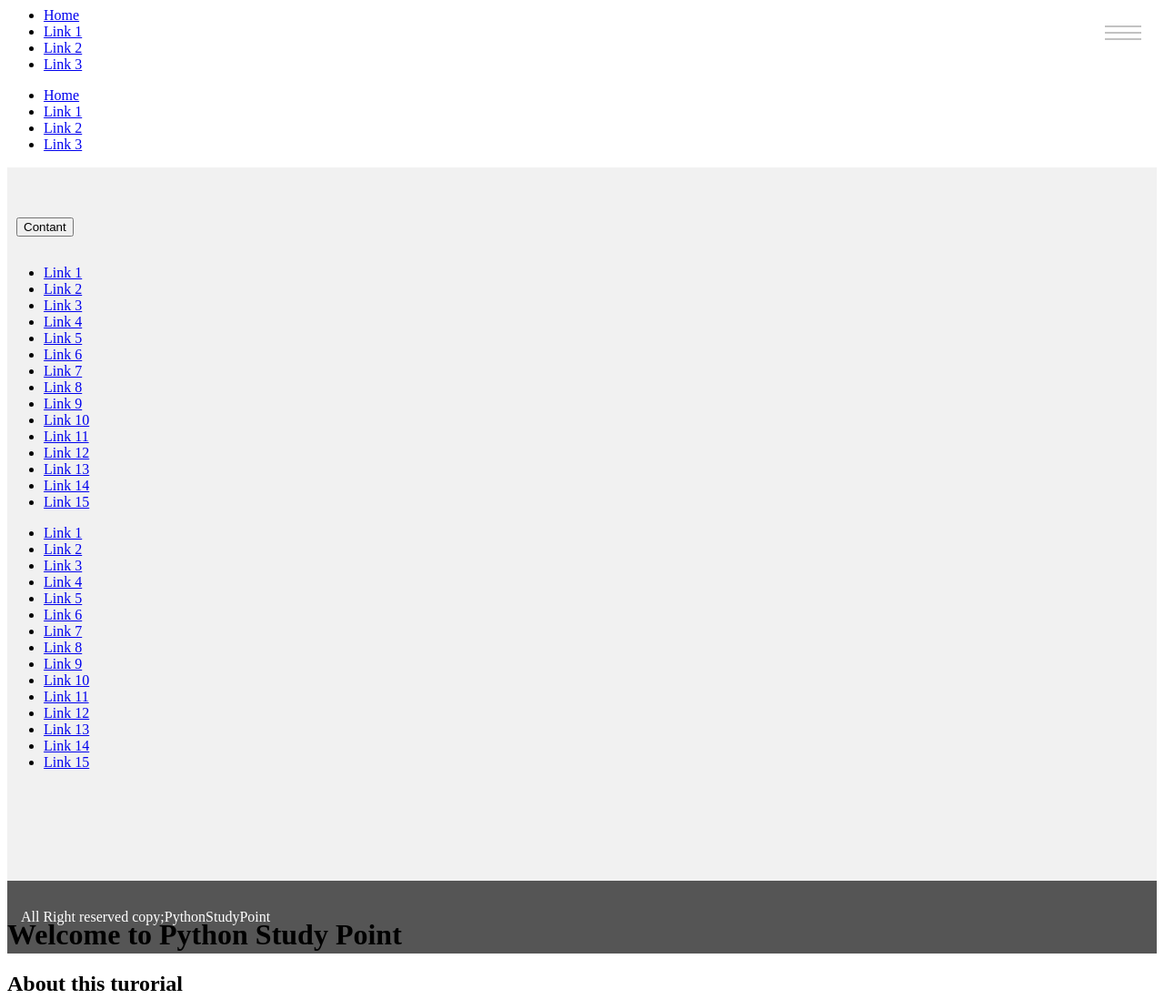
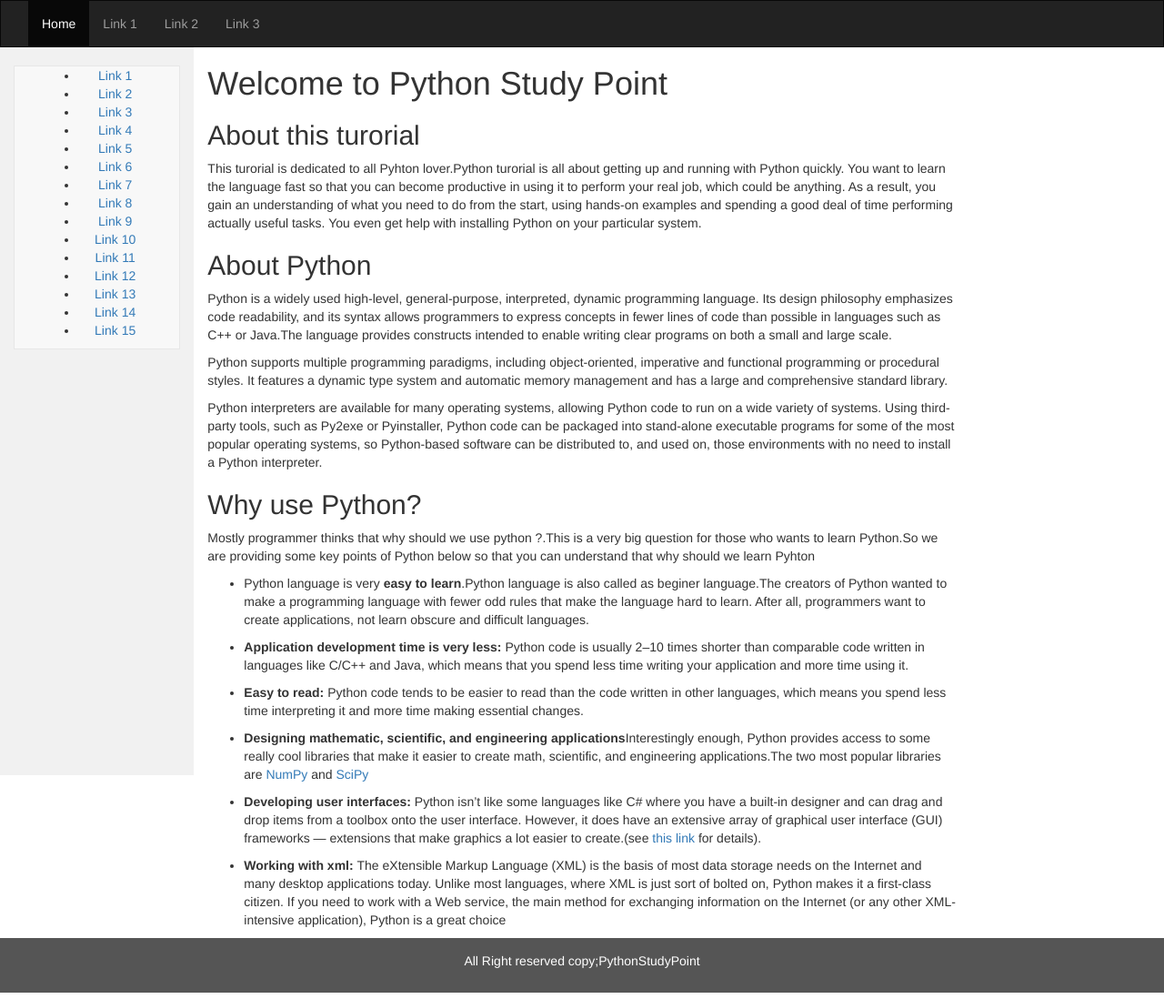
Before and after one commit to guaravroy/pythonstudy, a plain HTML site: page index.html in a window 1280 px wide. Shown: the top 1098 px of the page at 91% size. Drawn offline with nearby package versions, Linux system fonts and the light colour scheme.

Commit message:
Update index.html

```diff
--- a/index.html
+++ b/index.html
@@ -8,7 +8,7 @@
 <script
 	src="https://ajax.googleapis.com/ajax/libs/jquery/3.1.1/jquery.min.js"></script>
 <script src="bootstrap.min.js" type="text/javascript"></script>
-<link rel="stylesheet" href=""bootstrap.min.css">
+<link rel="stylesheet" href="bootstrap.min.css">
 <link rel="stylesheet" href="custom.css">
 <style>
 .navbar {
```
